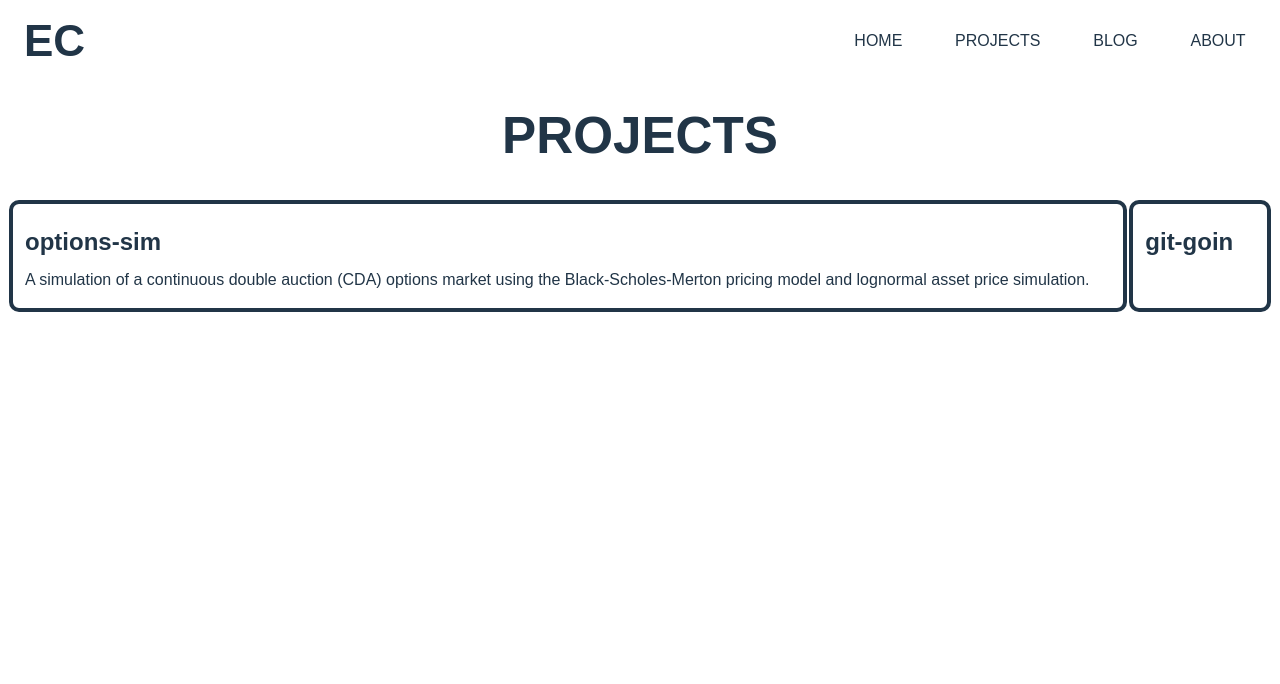
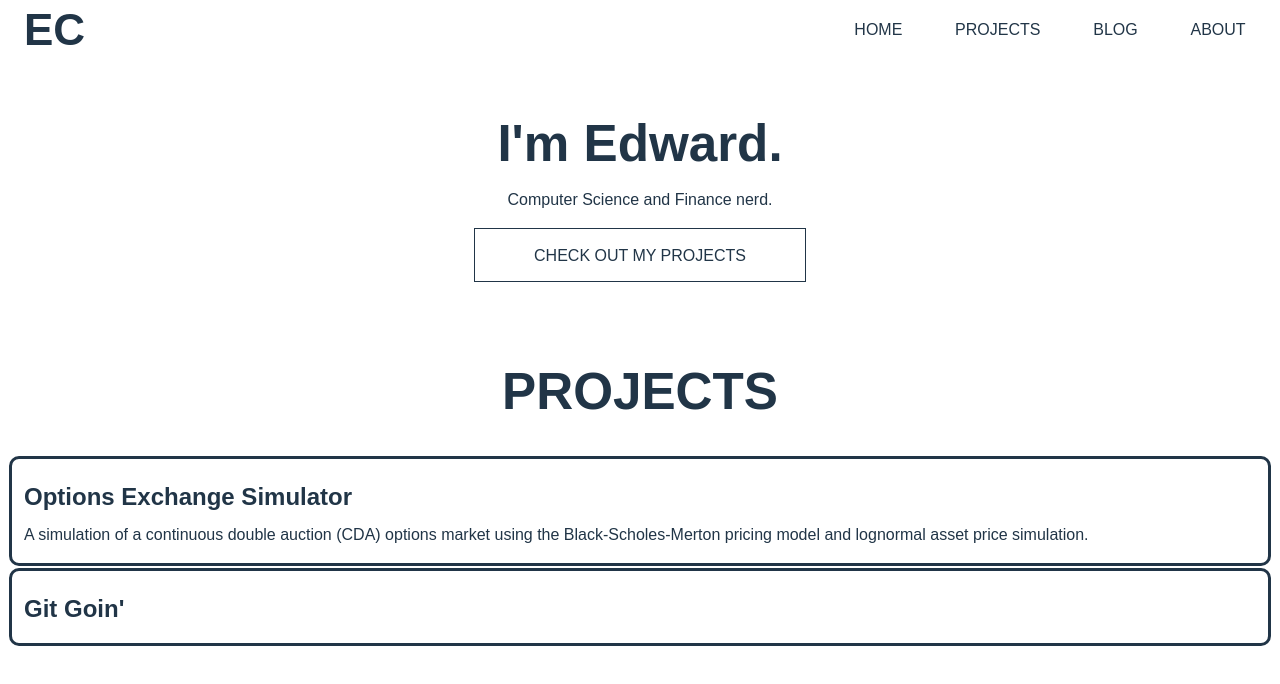
Before and after one commit to ewkchong/ewkchong.github.io, a React (Vite) app: page / in a window 1280 px wide. Shown: the top 684 px of the page. Built offline with nearby package versions, Linux system fonts and the light colour scheme.

Commit message:
add hero block

```diff
--- a/src/App.tsx
+++ b/src/App.tsx
@@ -1,4 +1,5 @@
 import './App.css'
+import Hero from './components/Hero'
 import NavBar from './components/Navbar'
 import ProjectList from './components/ProjectList'
 
@@ -7,7 +8,8 @@ function App() {
   return (
     <>
 		<NavBar />
-		<h1>PROJECTS</h1>
+		<Hero />
+		<h1 id="projects-header">PROJECTS</h1>
 		<ProjectList />
     </>
   )
--- /dev/null
+++ b/src/components/Hero.tsx
@@ -0,0 +1,26 @@
+import './css/Hero.css'
+
+const Hero = () => {
+
+	function handleClick() {
+		const projects = document.getElementById("projects-header");
+		if (projects) {
+			projects.scrollIntoView({ behavior: 'smooth'});
+		}
+	}
+
+	return (
+		<div className="hero">
+			<h1>I'm Edward.</h1>
+			<p>Computer Science and Finance nerd.</p>
+			<div className="clear-button" onClick={handleClick}>
+				<svg>
+					<rect x="0" y="0" fill="none" width="100%" height="100%"/>
+				</svg>
+				Check out my projects
+		  </div>
+		</div>
+	)
+}
+
+export default Hero;
--- a/src/components/Navbar.tsx
+++ b/src/components/Navbar.tsx
@@ -1,13 +1,18 @@
 import './css/Navbar.css'
 
 const NavBar = () => {
+
+	function goToProjects() {
+		const projects = document.getElementById("projects-header");
+		if (projects) projects.scrollIntoView(true);
+	}
 
 	return (
 		<nav id="navbar" className="flex align-center">
 		  <h2 className="name-header flex-start">EC</h2>
 		  <div id="links" className="flex-end">
 			<a href="./">HOME</a>
-			<a href="./">PROJECTS</a>
+			<a onClick={goToProjects}>PROJECTS</a>
 			<a href="./">BLOG</a>
 			<a href="./">ABOUT</a>
 		  </div>
--- a/src/components/ProjectList.tsx
+++ b/src/components/ProjectList.tsx
@@ -4,8 +4,8 @@ import { ProjectData } from './Project.tsx';
 
 const ProjectList = () => {
 	const projects: ProjectData[] = [
-		{ title: "options-sim", description: "A simulation of a continuous double auction (CDA) options market using the Black-Scholes-Merton pricing model and lognormal asset price simulation."},
-		{ title: "git-goin", description:""}
+		{ title: "Options Exchange Simulator", description: "A simulation of a continuous double auction (CDA) options market using the Black-Scholes-Merton pricing model and lognormal asset price simulation."},
+		{ title: "Git Goin'", description:""}
 	]
 
 	return (
--- /dev/null
+++ b/src/components/css/Hero.css
@@ -0,0 +1,64 @@
+.hero {
+	display: flex;
+	flex-direction: column;
+	align-items: center;
+	margin-top: 4em;
+	margin-bottom: 4em;
+}
+
+.hero h1 {
+	margin: 0;
+}
+
+.clear-button {
+	cursor: pointer;
+	width: fit-content;
+	padding: 1em;
+	border-radius: 10px;
+
+}
+
+.clear-button {
+	font-weight: 400;
+	margin: 0 0 1em;
+	max-width: 300px;
+	position: relative;
+	text-decoration: none;
+	text-transform: uppercase;
+	width: 100%;
+    transition: all 1.35s cubic-bezier(0.19, 1, 0.22, 1);
+}
+
+.clear-button svg {
+    height: 54px;
+    left: 0;
+    position: absolute;
+    top: 0;
+    width: 100%;
+}
+
+.clear-button rect {
+    fill: none;
+	stroke: rgba(255, 255, 255, 0.87);
+    stroke-width: 2;
+    stroke-dasharray: 422, 0;
+    transition: all 0.35s linear;
+}
+
+@media (prefers-color-scheme: light) {
+	.clear-button rect {
+		stroke: #213547;
+	}
+}
+
+.clear-button:hover {
+  font-weight: 500;
+  letter-spacing: 1px;
+}
+
+.clear-button:hover rect {
+    stroke-width: 5;
+    stroke-dasharray: 15, 310;
+    stroke-dashoffset: 48;
+    transition: all 1.35s cubic-bezier(0.19, 1, 0.22, 1);
+}
--- a/src/components/css/Navbar.css
+++ b/src/components/css/Navbar.css
@@ -17,7 +17,9 @@
 
 .name-header {
     font-size: 2.75rem;
-	margin: 0;
+	margin: 0.25em;
+	line-height: 1;
+
 }
 
 .nav-divider {
@@ -68,6 +70,7 @@
 }
 
 #links a {
+	cursor: pointer;
     position: relative;
     text-decoration: none;
 	color: inherit;
--- a/src/components/css/Project.css
+++ b/src/components/css/Project.css
@@ -1,6 +1,6 @@
 .project {
 	/* temporary */
-	border: 4px solid;
+	border: 3px solid;
 	border-radius: 10px;
 	margin: 1px;
 	/* temporary */
--- a/src/components/css/ProjectList.css
+++ b/src/components/css/ProjectList.css
@@ -1,4 +1,5 @@
 .projects-container {
 	display: flex;
+	flex-direction: column;
 	flex-wrap: wrap;
 }
```
